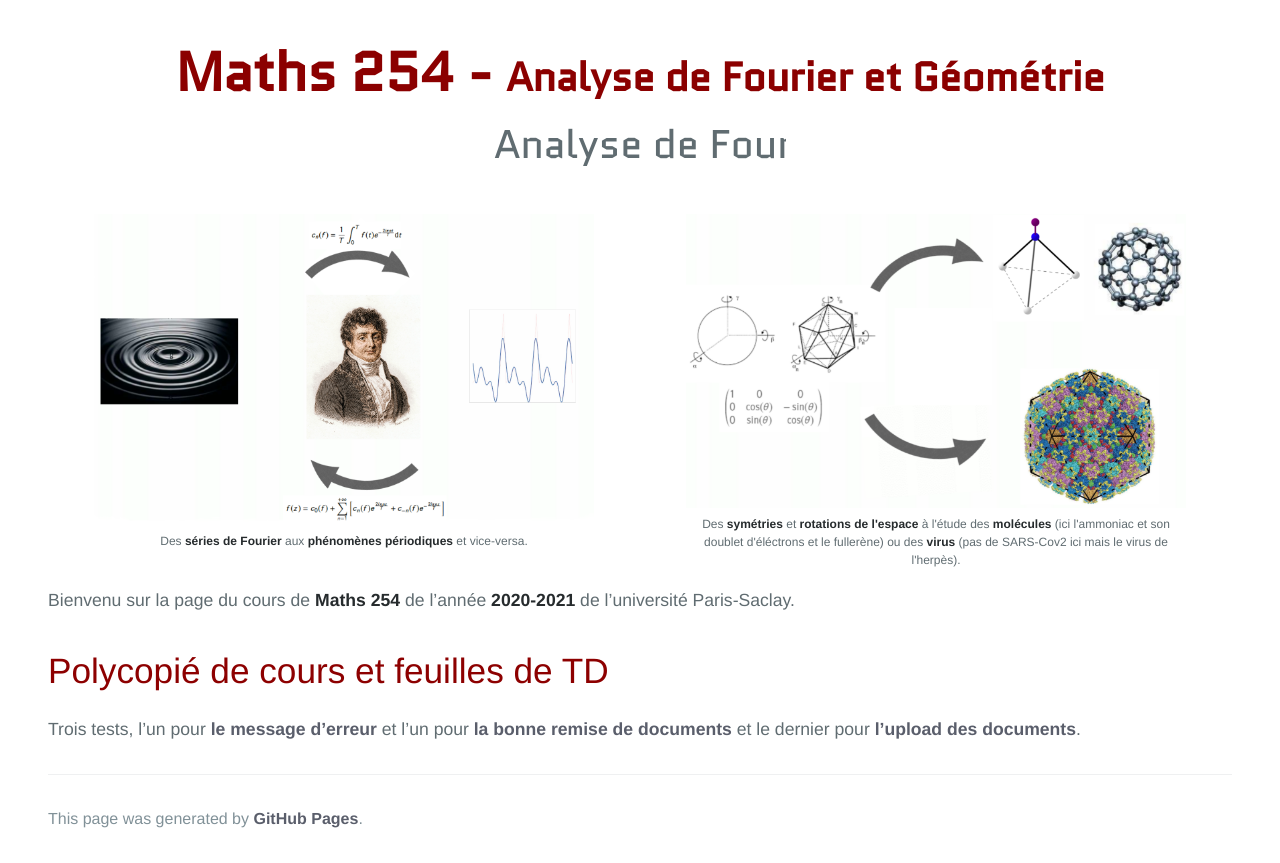
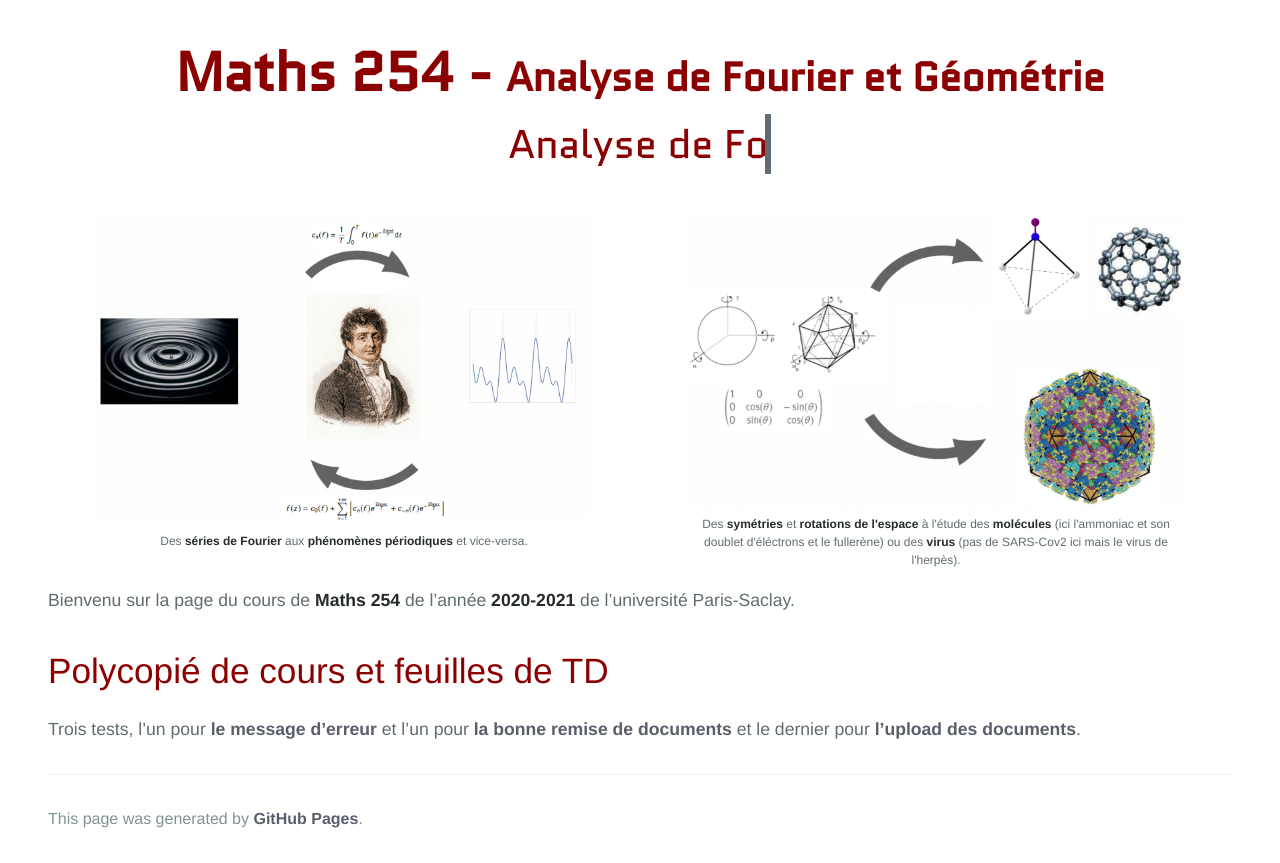
Before and after one commit to KevinDestagnol/algebre.github.io, a Jekyll site: the page built from index.md, in a window 1280 px wide. Shown: the part 260-1123 px from the top of the page. Built offline with Jekyll 4.4.1, drawn with Linux system fonts in a browser that asks for light colours; some web fonts are replaced; our own code applies the rules of GitHub Pages for plain Markdown files.

Commit message:
Update jekyll-theme-cayman.scss

```diff
--- a/_sass/jekyll-theme-cayman.scss
+++ b/_sass/jekyll-theme-cayman.scss
@@ -123,7 +123,8 @@ a:hover{
 }
 
    .content p {
-        border-right: .15em solid #8B0000;
+        border-right: .15em solid $body-text-color;
+	color: #8B0000;
         font-family:  Quantico,Helvetica, Arial, sans-serif;
         font-size: 2.5rem;
 	 @include small {
@@ -134,8 +135,8 @@ a:hover{
       }
       .content p:nth-child(1) {
         width: 7.3em;
-        -webkit-animation: type 3.5s steps(40, end);
-        animation: type 3.5s steps(40, end);
+        -webkit-animation: type 5s steps(40, end);
+        animation: type 5s steps(40, end);
         -webkit-animation-fill-mode: forwards;
         animation-fill-mode: forwards;
       }
@@ -164,7 +165,7 @@ a:hover{
           width: 0;
         }
         99.9% {
-          border-right: .15em solid #82B533;
+          border-right: .15em solid $body-text-color;
         }
         100% {
           border: none;
@@ -175,7 +176,7 @@ a:hover{
           width: 0;
         }
         99.9% {
-          border-right: .15em solid #82B533;
+          border-right: .15em solid $body-text-color;
         }
         100% {
           border: none;
@@ -189,7 +190,7 @@ a:hover{
           opacity: 1;
         }
         99.9% {
-          border-right: .15em solid #82B533;
+          border-right: .15em solid $body-text-color;
         }
         100% {
           opacity: 1;
@@ -204,7 +205,7 @@ a:hover{
           opacity: 1;
         }
         99.9% {
-          border-right: .15em solid #82B533;
+          border-right: .15em solid $body-text-color;
         }
         100% {
           opacity: 1;
```
